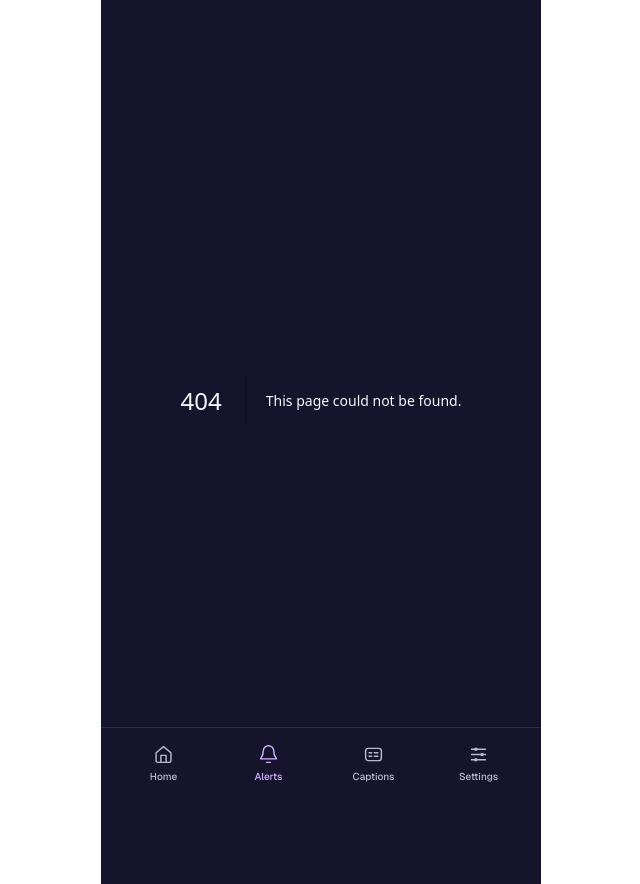
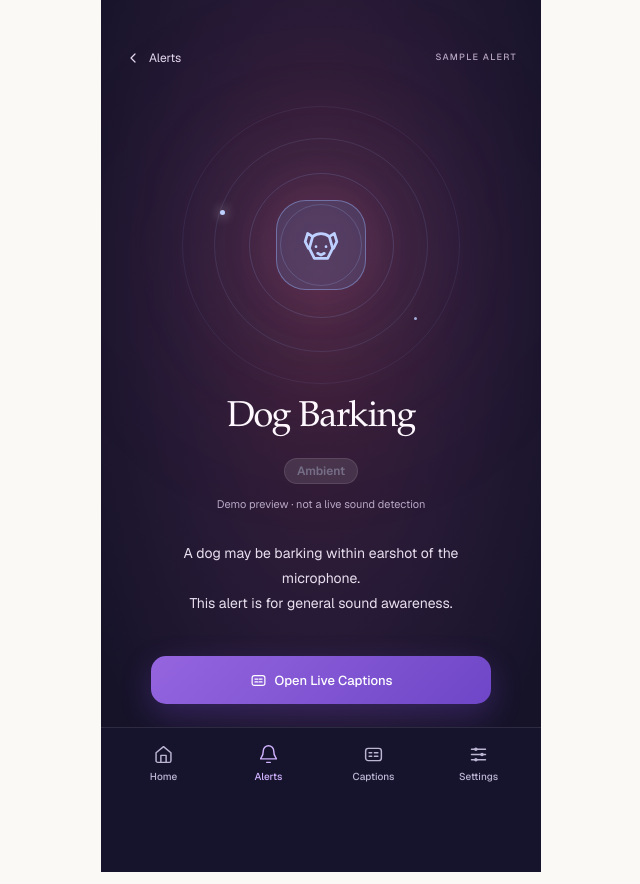
Before and after one commit to DilverSingh23/soundsight, a Next.js app in the folder frontend/: page /alerts/dog in a window 1280 px wide. Before the commit this address had no page. Shown: the whole page, without its empty margins (319-959 px from the left). Built offline with nearby package versions, Linux system fonts and the light colour scheme.

Commit message:
feat: implement sound alert detail screen

```diff
--- /dev/null
+++ b/frontend/app/alerts/[kind]/page.tsx
@@ -0,0 +1,40 @@
+import { Suspense } from "react";
+import { notFound } from "next/navigation";
+import AlertDetail from "@/components/alerts/alert-detail";
+import { demoSounds, findDemoSound } from "@/components/alerts/demo-sounds";
+
+// Keep the demo detail URLs valid without requiring a backend event store.
+export function generateStaticParams() {
+  return demoSounds.map(({ kind }) => ({ kind }));
+}
+
+type AlertDetailPageProps = {
+  params: Promise<{ kind: string }>;
+};
+
+/** URL params are resolved inside Suspense for Next.js Cache Components. */
+export default function AlertDetailPage({ params }: AlertDetailPageProps) {
+  return (
+    <Suspense
+      fallback={
+        <main
+          role="status"
+          className="flex min-h-[60vh] flex-1 items-center justify-center bg-plum px-6 text-center text-light-on-dark"
+        >
+          Loading alert details…
+        </main>
+      }
+    >
+      <AlertDetailContent params={params} />
+    </Suspense>
+  );
+}
+
+async function AlertDetailContent({ params }: AlertDetailPageProps) {
+  const { kind } = await params;
+  const sound = findDemoSound(kind);
+
+  if (!sound) notFound();
+
+  return <AlertDetail sound={sound} />;
+}
--- a/frontend/components/SoundAlert.tsx
+++ b/frontend/components/SoundAlert.tsx
@@ -1,6 +1,8 @@
 "use client";
 
 import { useState } from "react";
+import Link from "next/link";
+import { demoSounds } from "@/components/alerts/demo-sounds";
 import AlertIcon, { type SoundKind } from "@/components/alerts/alert-icon";
 import SeverityBadge, {
   type SoundSeverity,
@@ -18,41 +20,6 @@ type AlertItem = {
 };
 
 type AlertFilter = "all" | SoundSeverity;
-type DemoSound = Pick<AlertItem, "kind" | "label" | "message" | "severity">;
-
-const demoSounds: readonly DemoSound[] = [
-  {
-    kind: "siren",
-    label: "Siren detected",
-    message: "An emergency vehicle is nearby.",
-    severity: "critical",
-  },
-  {
-    kind: "doorbell",
-    label: "Doorbell",
-    message: "Someone may be at your door.",
-    severity: "important",
-  },
-  {
-    kind: "speech",
-    label: "Speech nearby",
-    message: "A person is speaking close to you.",
-    severity: "important",
-  },
-  {
-    kind: "dog",
-    label: "Dog barking",
-    message: "A dog is barking in the distance.",
-    severity: "ambient",
-  },
-  {
-    kind: "horn",
-    label: "Car horn",
-    message: "A vehicle sounded its horn nearby.",
-    severity: "important",
-  },
-];
-
 // Fixed display times make the sample feed deterministic during SSR/hydration.
 const sampleTimes = ["9:41 AM", "9:38 AM", "9:36 AM", "9:32 AM", "9:28 AM"];
 const sampleAlerts: AlertItem[] = demoSounds.map((sound, index) => ({
@@ -174,7 +141,11 @@ export default function SoundAlerts() {
           <ol className="mt-3 divide-y divide-outline" aria-label="Sound alert history">
             {visibleAlerts.map((alert) => (
               <li key={alert.id}>
-                <article className="flex gap-3 py-4">
+                <Link
+                  href={`/alerts/${alert.kind}`}
+                  aria-label={`View ${alert.label} sample alert details`}
+                  className="-mx-2 flex min-h-16 gap-3 rounded-xl px-2 py-4 transition-colors hover:bg-brand-soft/45 focus-visible:bg-brand-soft/45"
+                >
                   <div
                     className={[
                       "flex h-11 w-11 shrink-0 items-center justify-center rounded-[15px]",
@@ -200,7 +171,7 @@ export default function SoundAlerts() {
                       className="mt-1.5 text-[10px]"
                     />
                   </div>
-                </article>
+                </Link>
               </li>
             ))}
           </ol>
--- /dev/null
+++ b/frontend/components/alerts/alert-detail.tsx
@@ -0,0 +1,116 @@
+import Link from "next/link";
+import AlertIcon from "@/components/alerts/alert-icon";
+import type { DemoSound } from "@/components/alerts/demo-sounds";
+import SeverityBadge from "@/components/ui/severity-badge";
+
+type AlertDetailProps = { sound: DemoSound };
+
+const accent = {
+  critical: {
+    ring: "border-[#f3677b]/25",
+    icon: "border-[#f3677b]/50 bg-[#f3677b]/15 text-[#ff7387]",
+    glow: "bg-[#ea456e]/20",
+    dot: "bg-[#ff7387]",
+    badge: "text-[#ffb9c7]",
+  },
+  important: {
+    ring: "border-[#ad81ff]/25",
+    icon: "border-[#ad81ff]/50 bg-[#9568ed]/15 text-[#c59bff]",
+    glow: "bg-[#9568ed]/20",
+    dot: "bg-[#c59bff]",
+    badge: "text-[#d3baff]",
+  },
+  ambient: {
+    ring: "border-[#91a8ec]/25",
+    icon: "border-[#91a8ec]/50 bg-[#91a8ec]/15 text-[#bdd0ff]",
+    glow: "bg-[#91a8ec]/20",
+    dot: "bg-[#bdd0ff]",
+    badge: "text-[#d0ddff]",
+  },
+} satisfies Record<DemoSound["severity"], Record<string, string>>;
+
+/** Visual demo detail. A live backend event is not available at this stage. */
+export default function AlertDetail({ sound }: AlertDetailProps) {
+  const colors = accent[sound.severity];
+
+  return (
+    <main
+      className="relative flex min-h-full flex-1 flex-col overflow-hidden bg-[radial-gradient(ellipse_at_50%_38%,#402039_0%,#271a36_46%,#161329_87%)] text-light-on-dark"
+      aria-label={`${sound.title} sample alert details`}
+    >
+      <div
+        aria-hidden="true"
+        className="pointer-events-none absolute left-1/2 top-28 h-72 w-72 -translate-x-1/2 rounded-full bg-[#ad4270]/10 blur-[75px]"
+      />
+
+      <header className="relative z-10 flex items-center justify-between gap-4 px-6 pt-9">
+        <Link
+          href="/alerts"
+          className="inline-flex min-h-11 items-center gap-2 rounded-xl pr-3 text-xs text-[#e4d9ee] hover:text-white"
+        >
+          <svg aria-hidden="true" width="16" height="16" viewBox="0 0 24 24" fill="none" stroke="currentColor" strokeWidth="1.8" strokeLinecap="round" strokeLinejoin="round">
+            <path d="m15 18-6-6 6-6" />
+          </svg>
+          Alerts
+        </Link>
+        <span className="text-[9px] font-medium tracking-[0.15em] text-[#b8a7c3]">
+          SAMPLE ALERT
+        </span>
+      </header>
+
+      <div className="relative z-10 flex flex-1 flex-col items-center px-6 pb-7 text-center">
+        <div
+          aria-hidden="true"
+          className="relative mt-5 flex aspect-square w-[min(76vw,290px)] shrink-0 items-center justify-center"
+        >
+          <div className={`absolute inset-[2%] rounded-full border ${colors.ring} opacity-35`} />
+          <div className={`absolute inset-[13%] rounded-full border ${colors.ring} opacity-55`} />
+          <div className={`absolute inset-[25%] rounded-full border ${colors.ring} opacity-75`} />
+          <div className={`absolute inset-[36%] rounded-full border ${colors.ring}`} />
+          <div className={`absolute inset-[28%] rounded-full ${colors.glow} blur-3xl`} />
+          <span className={`absolute left-[15%] top-[38%] h-[5px] w-[5px] rounded-full ${colors.dot} shadow-[0_0_12px_currentColor]`} />
+          <span className={`absolute bottom-[24%] right-[17%] h-[3px] w-[3px] rounded-full ${colors.dot} opacity-80`} />
+          <div className={`relative flex h-[90px] w-[90px] items-center justify-center rounded-[30px] border ${colors.icon} shadow-[0_0_55px_rgba(238,76,121,0.16)]`}>
+            <span className="[&>svg]:h-10 [&>svg]:w-10">
+              <AlertIcon kind={sound.kind} />
+            </span>
+          </div>
+        </div>
+
+        <h1 className="mt-2 font-display text-[36px] leading-[1.12] tracking-[-0.03em] text-[#fff9ff]">
+          {sound.title}
+        </h1>
+        <SeverityBadge
+          severity={sound.severity}
+          className={`mt-5 border border-white/10 bg-white/10 px-3 py-1 ${colors.badge}`}
+        />
+        <p className="mt-3 text-[11px] text-[#b6a7c5]">
+          Demo preview · not a live sound detection
+        </p>
+        <p className="mt-7 max-w-[300px] text-[14px] leading-[1.8] text-[#e8dfee]">
+          {sound.message}
+          <span className="block">{sound.guidance}</span>
+        </p>
+
+        <div className="mt-auto w-full max-w-[340px] pt-10">
+          <Link
+            href="/captions"
+            className="flex min-h-12 w-full items-center justify-center gap-2 rounded-[15px] bg-[linear-gradient(135deg,#9565df,#6e46c7)] px-4 py-3 text-[13px] font-medium text-white shadow-[0_10px_30px_rgba(104,65,190,0.32)] transition-[filter] hover:brightness-110"
+          >
+            <svg aria-hidden="true" width="17" height="17" viewBox="0 0 24 24" fill="none" stroke="currentColor" strokeWidth="1.7" strokeLinecap="round" strokeLinejoin="round">
+              <rect x="3" y="5" width="18" height="14" rx="3" />
+              <path d="M7 10h4m-4 4h4m2-4h4m-4 4h4" />
+            </svg>
+            Open Live Captions
+          </Link>
+          <Link
+            href="/alerts"
+            className="mt-3 inline-flex min-h-11 items-center justify-center rounded-lg px-5 text-[13px] text-[#c8b9d7] hover:text-white"
+          >
+            Dismiss
+          </Link>
+        </div>
+      </div>
+    </main>
+  );
+}
--- /dev/null
+++ b/frontend/components/alerts/demo-sounds.ts
@@ -0,0 +1,59 @@
+import type { SoundKind } from "@/components/alerts/alert-icon";
+import type { SoundSeverity } from "@/components/ui/severity-badge";
+
+/** Illustration-only data, not events from FastAPI or YAMNet. */
+export type DemoSound = {
+  kind: SoundKind;
+  label: string;
+  title: string;
+  message: string;
+  guidance: string;
+  severity: SoundSeverity;
+};
+
+export const demoSounds = [
+  {
+    kind: "siren",
+    label: "Siren detected",
+    title: "Siren Detected",
+    message: "An emergency vehicle siren may be audible.",
+    guidance: "Stay aware of your surroundings.",
+    severity: "critical",
+  },
+  {
+    kind: "doorbell",
+    label: "Doorbell",
+    title: "Doorbell",
+    message: "Someone may be at your door.",
+    guidance: "Check your door when it is safe to do so.",
+    severity: "important",
+  },
+  {
+    kind: "speech",
+    label: "Speech nearby",
+    title: "Speech Nearby",
+    message: "A person may be speaking close to the microphone.",
+    guidance: "Open Live Captions to follow speech from your phone microphone.",
+    severity: "important",
+  },
+  {
+    kind: "dog",
+    label: "Dog barking",
+    title: "Dog Barking",
+    message: "A dog may be barking within earshot of the microphone.",
+    guidance: "This alert is for general sound awareness.",
+    severity: "ambient",
+  },
+  {
+    kind: "horn",
+    label: "Car horn",
+    title: "Car Horn",
+    message: "A vehicle horn may be audible.",
+    guidance: "Pay attention to your surroundings, especially near traffic.",
+    severity: "important",
+  },
+] as const satisfies readonly DemoSound[];
+
+export function findDemoSound(kind: string): DemoSound | undefined {
+  return demoSounds.find((sound) => sound.kind === kind);
+}
```
